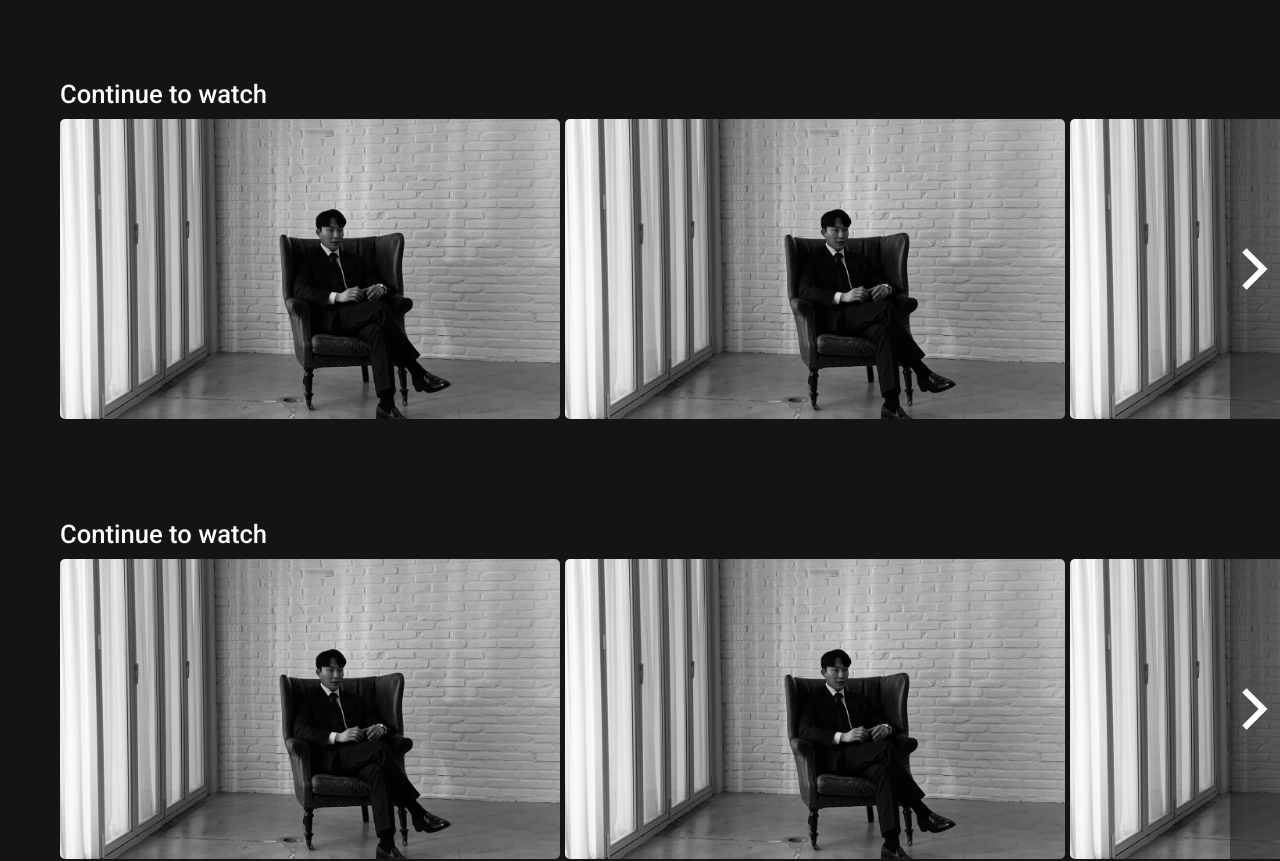
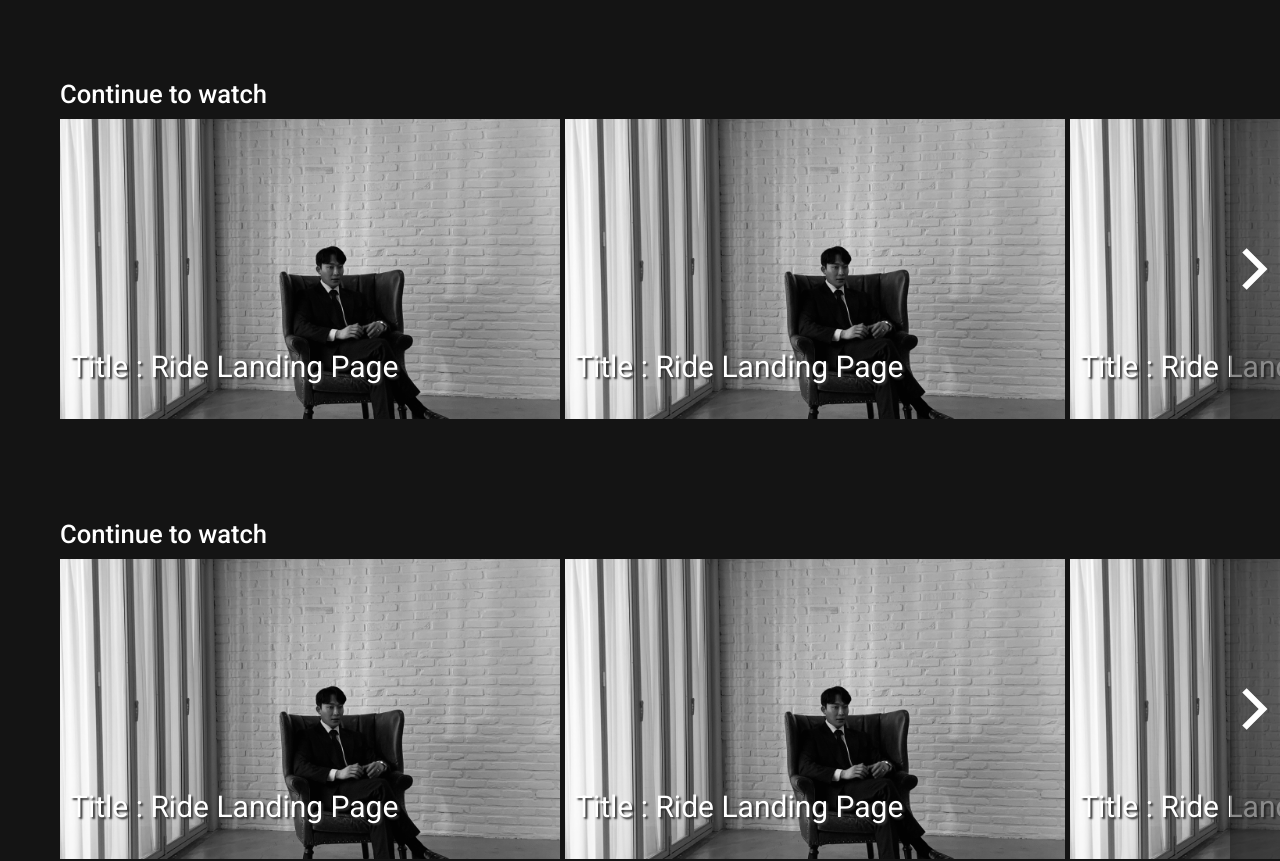
Before and after one commit to chry8822/Resume_flix, a React (Create React App) app: page / in a window 1280 px wide. Shown: the part 741-1602 px from the top of the page. Built offline with nearby package versions, Linux system fonts and the light colour scheme; the HTML template or start-up script is replaced by a standard one.

Commit message:
edit ListItem js, sass

```diff
--- a/src/App.js
+++ b/src/App.js
@@ -3,11 +3,11 @@ import Home from "./home/Home"
 import Data from "./data"
 import React,{ useState, useContext } from 'react';
 
-
 export let dataContext = React.createContext();
 
 function App() {
   let [ portfolio, setPortfolio] = useState(Data);
+
   console.log(Data)
   return (
     <div className="App">
--- a/src/component/list/List.js
+++ b/src/component/list/List.js
@@ -15,13 +15,13 @@ export default function List() {
     let distance2 = listRef.current.getBoundingClientRect()
     if(direction === "left" && sliderNumber > 0) {
       setSliderNumber(sliderNumber - 1)
-      listRef.current.style.transform = `translateX(${515 + distance}px)`
+      listRef.current.style.transform = `translateX(${500 + distance}px)`
     }
     if(direction === "right" && sliderNumber < 2) {
       setSliderNumber(sliderNumber + 1)
-      listRef.current.style.transform = `translateX(${-515 + distance}px)`
+      listRef.current.style.transform = `translateX(${-500 + distance}px)`
     }
-    console.log(distance2)
+    console.log(distance)
   }
 
   return (
@@ -29,10 +29,11 @@ export default function List() {
       <span className="listTitle">Continue to watch</span>
       <div className="warpper">
         <ArrowBackIosIcon className="sliderArrow left" onClick={()=>handleClick("left")} style={{ display: !isMoved && "none" }}/>
+
         <div className="container" ref={listRef}>
-
           <ListItem/>
         </div>
+
         <ArrowForwardIosIcon className="sliderArrow right" onClick={()=>handleClick("right")} />
       </div>
     </div>
--- a/src/component/list/list.scss
+++ b/src/component/list/list.scss
@@ -1,6 +1,7 @@
 .list {
     width: 100%;
     margin-top: 100px;
+
 
   .listTitle {
     color: #fff;
@@ -36,8 +37,8 @@
     .container {
       margin-left: 60px;
       display: flex;
+      width: max-content;
       margin-top: 10px;
-      width: max-content;
       transform: translateX(0);
       transition: all 0.1s linear;
     }
--- a/src/component/listItem/ListItem.js
+++ b/src/component/listItem/ListItem.js
@@ -3,44 +3,32 @@ import { useState, useContext } from 'react';
 import { dataContext } from './../../App';
 import PlayCircleFilledWhiteOutlinedIcon from '@material-ui/icons/PlayCircleFilledWhiteOutlined';
 import AddCircleOutlineOutlinedIcon from '@material-ui/icons/AddCircleOutlineOutlined';
-import { Opacity, Translate } from "@material-ui/icons";
+import FiberManualRecordIcon from '@material-ui/icons/FiberManualRecord';
 
 
 export default function ListItem() {
   let infoData = useContext(dataContext)
-  const [isHovered, setIsHoverd] = useState(false)
-  const [isHoverIndex, setIsHoverIndex] = useState(false)
+  const [hoverIndex, setHoverIndex] = useState(-1);
 
-  function changeOpacity (e, index){
-    if(infoData[index].id === e.currentTarget[index]) {
-      console.log(infoData[index].id)
-      setIsHoverIndex(true)
+  const hoveredStyle = {
+    opacity: 1,
   }
-  };
-
-
-  // const trailer =
-  return infoData.map((data, index) => (
-    <div className="listItem" key={index}
-      style={{ left: isHovered && index * 500 - 50 + index * 2.5 }}
-      onMouseOver={() => setIsHoverd(true)}
-      onMouseLeave={() => setIsHoverd(false)}
-      onMouseEnter={(e)=> changeOpacity(e.currentTarget)}
-      onMouseLeave={()=> setIsHoverIndex(false)}
-      >
 
 
 
+
+  return infoData.map((data, index) => (
+    <div className="listItem"
+      onMouseEnter={() => setHoverIndex(index)}
+      onMouseLeave={() => setHoverIndex(-1)}
+    >
+      <div className="itemWrap">
         <div className="imgWrap">
-
           <img src={process.env.PUBLIC_URL + "/대문사진.jpg"} alt="" />
           <div className="title">Title : {infoData[index].title}</div>
         </div>
-
-
         <div className="itemInfo"
-        style={{ opacity : isHoverIndex === true ? 1 : 0 }}
-      >
+          style={hoverIndex === index ? hoveredStyle : {}}>
           <div className="icons">
             <button onClick={() => window.open(`${infoData[index].link}`, "_blank")}>
               <PlayCircleFilledWhiteOutlinedIcon className="icon" />
@@ -53,13 +41,15 @@ export default function ListItem() {
           </div>
           <div className="infoWrap">
             <div>{infoData[index].time}</div>
+            <FiberManualRecordIcon className="dot" />
             <div>{infoData[index].stack}</div>
+            <FiberManualRecordIcon className="dot" />
             <div>{infoData[index].desc}</div>
+            <FiberManualRecordIcon className="dot" />
             <div>{infoData[index].fn}</div>
           </div>
-
         </div>
-
+      </div>
     </div>
 
   ));
--- a/src/component/listItem/listItem.scss
+++ b/src/component/listItem/listItem.scss
@@ -6,58 +6,95 @@
   overflow: hidden;
   transition: all 0.4s;
   color: #fff;
-  border-radius: 5px;
-  cursor: pointer;
 
-  .imgWrap{
 
-    height: 300px;
-    overflow: hidden;
+  .itemWrap {
+    position: relative;
+    transition: all 0.3s;
 
-  }
+    &:hover {
+      width: 800px;
+      height: 400px;
+      box-shadow: 0px 0px 22px 5px rgba(0,0,0,0.78);
+      transition: all 0.3s;
+      top: -80px;
+      position: absolute;
+      z-index: 999;
 
-  img {
-    width: 100%;
-    height: 100%;
-    object-fit: cover;
-  }
 
-  &:hover {
-    width: 800px;
-    height: 100%;
-    box-shadow: 0px 0px 22px 5px rgba(0,0,0,0.78);
-    transition: all 0.4s;
+      img {
+        height: 300px;
+        border-top-left-radius: 5px ;
+        border-top-right-radius: 5px ;
+      }
+    }
 
-    img {
-      height: 300px;
+    .imgWrap {
+      position: relative;
+      transition: all 0.3s;
+
+
+      .title {
+        position: absolute;
+        bottom: 30%;
+        font-size: 30px;
+        text-shadow: 2px 2px 2px rgb(49, 49, 49);
+        left: 10px;
+     }
+    }
+
+    img{
+      height: 100%;
+      width: 100%;
+      object-fit: cover;
+      transition: all 0.3s;
 
     }
   }
 
+
   .itemInfo {
+    transition: all 0.3s;
+
     opacity: 0;
     display: flex;
     flex-direction: column;
     padding: 5px;
-    transition: all 0.4s;
-    transform: translateY(-163px);
+    background-color: var(--main-color);
+    // transform: translateY(-163px);
 
 
     .icons {
       display: flex;
       margin-bottom: 10px;
 
-      .icon {
+      button {
+        display: flex;
+        align-items: center;
+        color: #fff;
+        margin-right: 10px;
+        cursor: pointer;
+
+        .icon {
         width: 40px;
         height: 40px;
+       }
       }
     }
 
     .infoWrap{
-      height: 100px;
       display: flex;
-      flex-direction: column;
-      font-size: 16px;
+      align-items: center;
+      font-size: 12px;
+      padding-bottom: 10px;
+
+      .dot {
+        font-size: small;
+        color: gray;
+      }
+      div {
+        padding: 5px;
+      }
 
     }
 
```
Also changed, not shown: src/component/listItem/test.js (added, +44 -0 lines). Lines whose indentation alone changed are shown as unchanged.
